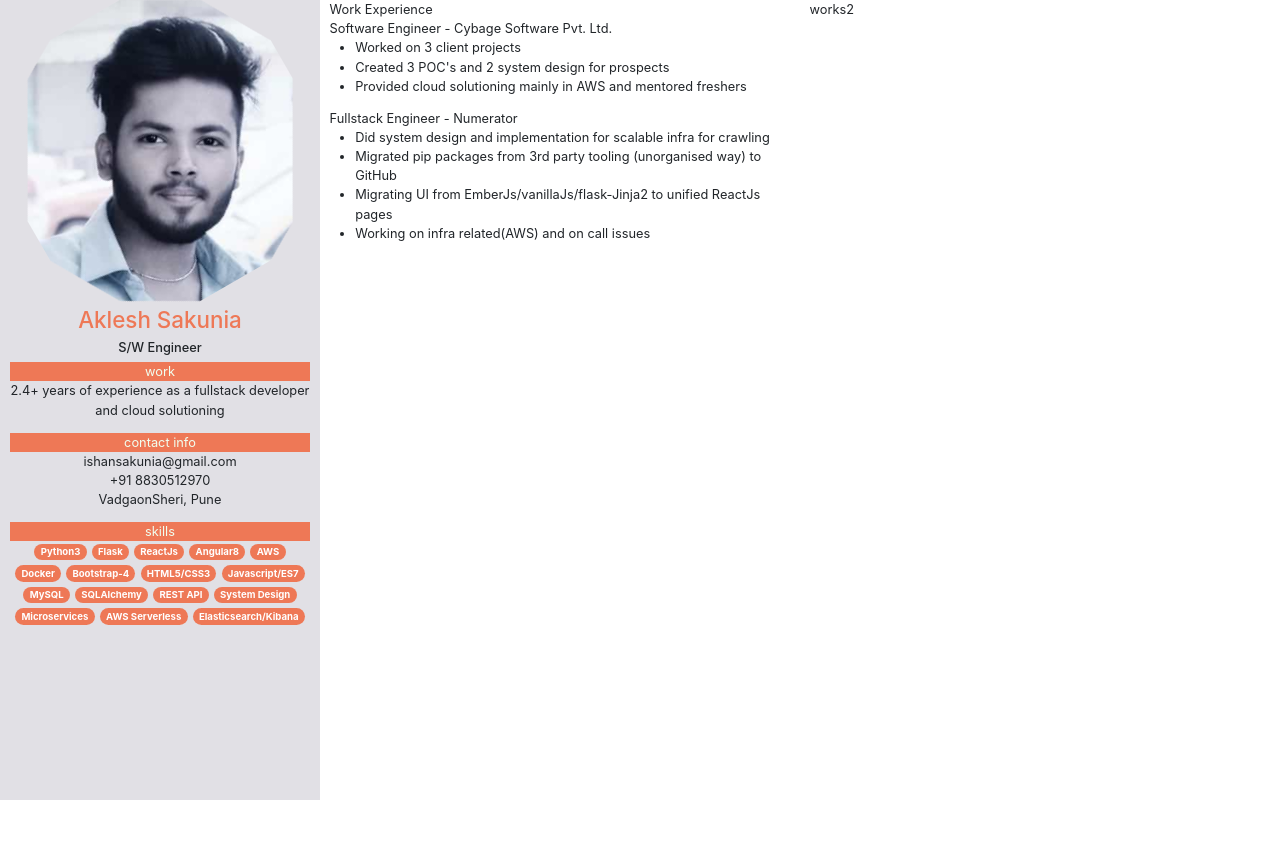
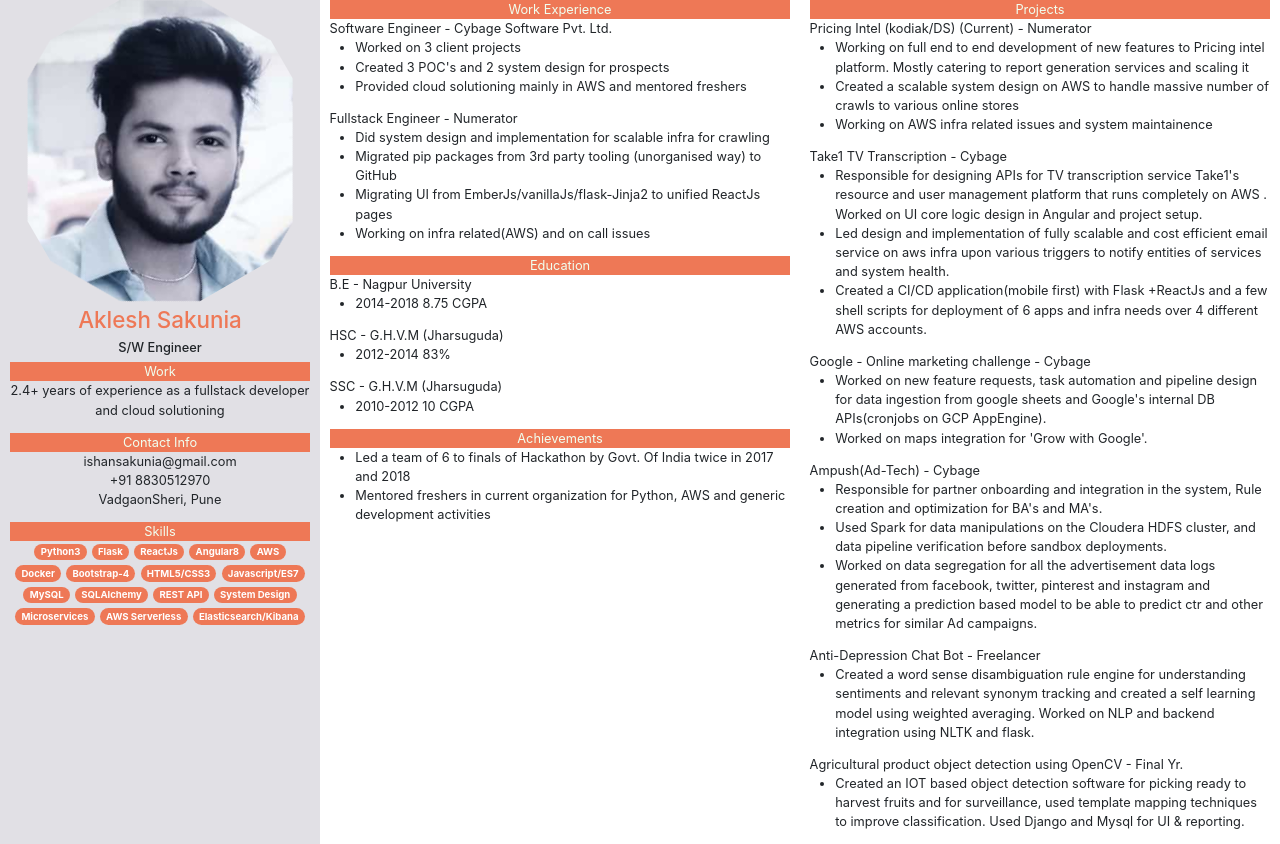
Before and after one commit to akleshsakunia/akleshsakunia.github.io, a React (Create React App) app: page / in a window 1280 px wide. Before the commit the page ends 800 px from the top, so only its background shows below. Built offline with nearby package versions, Linux system fonts and the light colour scheme.

Commit message:
section added, unnecessary code removed

```diff
--- a/src/components/Profile.js
+++ b/src/components/Profile.js
@@ -21,17 +21,17 @@ export default () => {
           <h6>{CommonData.designation}</h6>
         </div>
         <p>
-          <div className="head-bar">work</div>
+          <div className="head-bar">Work</div>
           <div>{CommonData.motto}</div>
         </p>
         <p>
-          <div className="head-bar">contact info</div>
+          <div className="head-bar">Contact Info</div>
           <div>{CommonData.email}</div>
           <div>{CommonData.phoneNumber}</div>
           <div>{CommonData.location}</div>
         </p>
         <p>
-          <div className="head-bar">skills</div>
+          <div className="head-bar">Skills</div>
           {CommonData.skills.map((skill) => (
             <span className="badge rounded-pill"> {skill} </span>
           ))}
--- a/src/components/Section.js
+++ b/src/components/Section.js
@@ -1,3 +1,4 @@
+import "./../styles/main.scss";
 import React from "react";
 import SectionalData from "../shared/SectionalData";
 
@@ -7,8 +8,12 @@ export default (props) => {
       <div className="row">
         <div className="col-12 col-md-6">
           <SectionView data={SectionalData["WORK EXPERIENCE"]} />
+          <SectionView data={SectionalData["EDUCATION"]} />
+          <SectionView data={SectionalData["ACHIEVEMENTS"]} />
         </div>
-        <div className="col-12 col-md-6">works2</div>
+        <div className="col-12 col-md-6">
+          <SectionView data={SectionalData["PROJECTS"]} />
+        </div>
       </div>
     </>
   );
@@ -18,7 +23,7 @@ const SectionView = (props) => {
   const sectionElement = props.data;
   return (
     <>
-      <div>{sectionElement.heading}</div>
+      <div className="head-bar">{sectionElement.heading}</div>
       {sectionElement.content.map((val, idx) => (
         <div key={idx}>
           {val.subHeading && <div>{val.subHeading}</div>}
--- a/src/styles/components/profile.scss
+++ b/src/styles/components/profile.scss
@@ -1,6 +1,5 @@
 .profile {
   background: $profile-bgcolor;
-  height: 100vh;
   word-wrap: break-word;
   overflow-y: scroll;
 }
@@ -43,10 +42,6 @@
   color: $red-color;
 }
 
-.head-bar {
-  background: $red-color;
-  color: honeydew;
-}
 .badge {
   background: $red-color;
   margin: 0.2rem;
--- a/src/styles/main.scss
+++ b/src/styles/main.scss
@@ -13,3 +13,8 @@ html {
   border-radius: 50%;
   padding: 1em;
 }
+.head-bar {
+  background: $red-color;
+  color: honeydew;
+  text-align: center;
+}
```
Also changed, not shown: src/App.js (+0 -37 lines).
